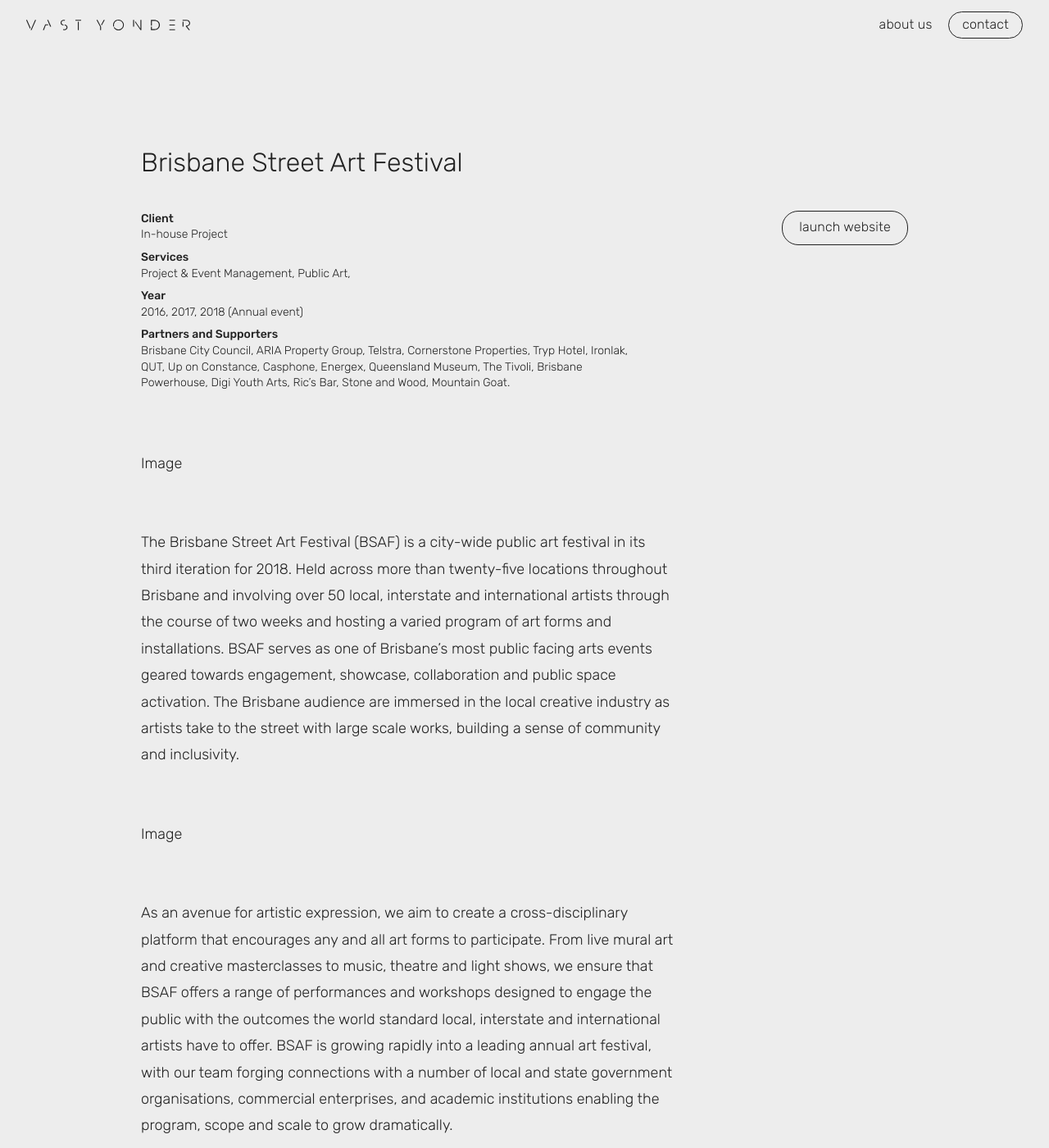
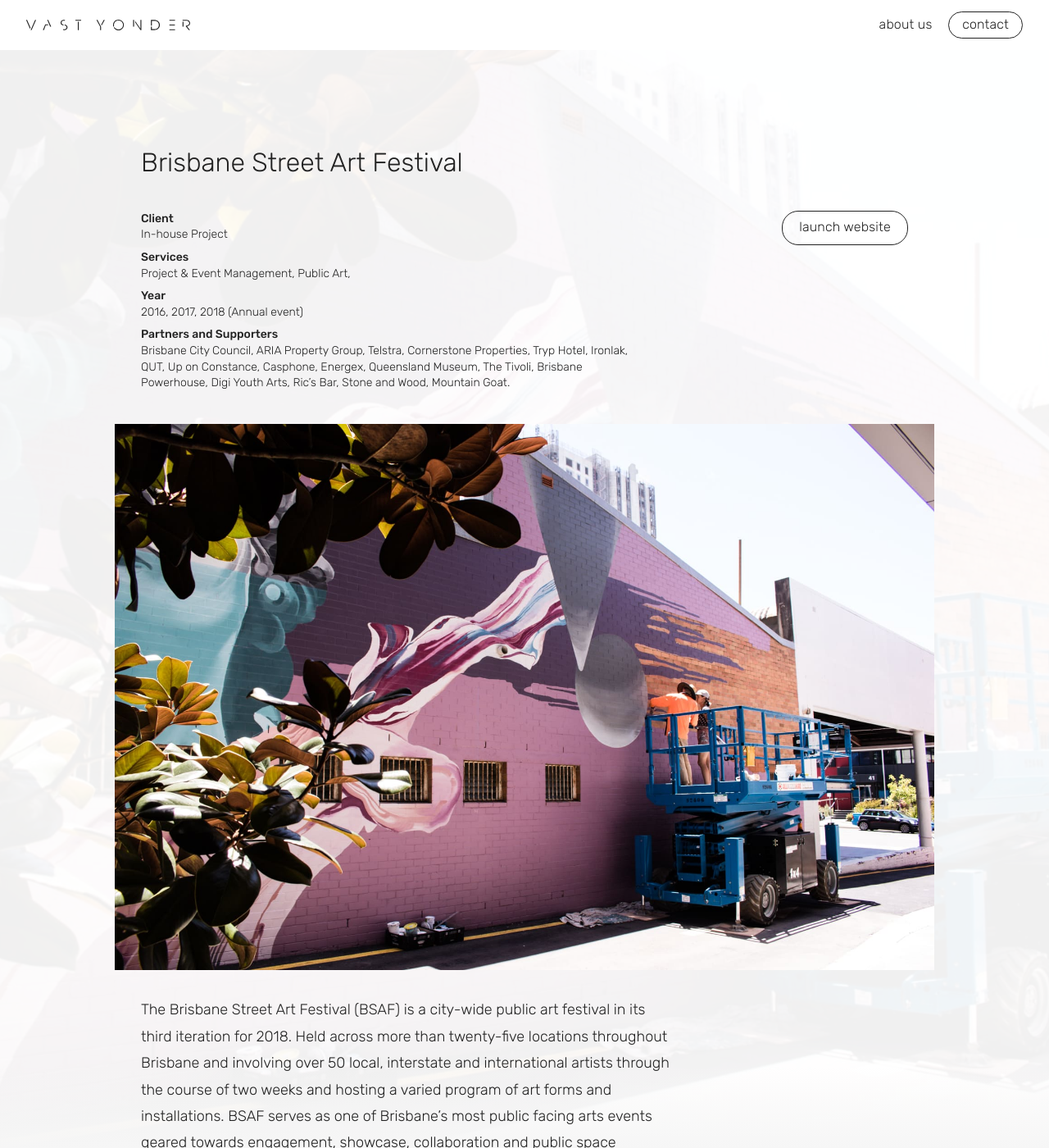
Before and after one commit to LincolnSavage/lincolnsavage.github.io, a Jekyll site: the page built from _projects/bsaf.md, in a window 1280 px wide and 1400 px high. Shown: the whole window at 82% size. Built offline with Jekyll 4.4.1, drawn with Linux system fonts in a browser that asks for light colours.

Commit message:
Background Images

```diff
--- a/_layouts/project.html
+++ b/_layouts/project.html
@@ -10,6 +10,7 @@
  <a class="nav__about" href="#">about us</a>
  <a class="button" href="#">contact</a>
 </nav>
+<div class="project-page__background-image"></div>
 <div class="max-width">
   <section class="info">
    <h1>{{ page.title }}</h1>
--- a/_projects/bsaf.md
+++ b/_projects/bsaf.md
@@ -15,7 +15,7 @@
 website: http://www.bsafest.com.au
 ---
 
-Image
+<figure><img class="full-width lazyload" data-src="/projects/bsaf/cover.jpg" alt="First Image" /></figure>
 
 The Brisbane Street Art Festival (BSAF) is a city-wide public art festival in its third iteration for 2018. Held across more than twenty-five locations throughout Brisbane and involving over 50 local, interstate and international artists through the course of two weeks and hosting a varied program of art forms and installations. BSAF serves as one of Brisbane’s most public facing arts events geared towards engagement, showcase, collaboration and public space activation. The Brisbane audience are immersed in the local creative industry as artists take to the street with large scale works, building a sense of community and inclusivity.
 
--- a/_scss/base/variables.scss
+++ b/_scss/base/variables.scss
@@ -12,7 +12,7 @@
 
 $primary-colour: #222;
 $accent-colour: #70ADFF;
-$background-colour: #EDEDED;
+$background-colour: #F6F6F6;
 $hover-colour: #70ADFF;
 
 $padding-mobile: 16px;
--- a/_scss/module.scss
+++ b/_scss/module.scss
@@ -46,7 +46,7 @@
   position: fixed;
   top: 0;
   text-align: right;
-  background-color: $background-colour;
+  background-color: #FFFFFF;
   z-index: 10;
   @include for-phone-landscape-up {
     padding: 14px $padding-tablet 14px $padding-tablet;
@@ -147,7 +147,7 @@
   animation-iteration-count: infinite;
   y: 9px;
   opacity: 1;
-  //transform: translateZ(0); //Performance Hack
+  transform: translateZ(0); //Performance Hack
   transform-origin: 9px 17px;
   will-change: transform;
 }
--- a/css/main.css
+++ b/css/main.css
@@ -409,7 +409,7 @@
 html {
   min-height: 100%;
   min-width: 100%;
-  background-color: #EDEDED;
+  background-color: #F6F6F6;
   scroll-behavior: smooth; }
 
 /*border box model*/
@@ -474,6 +474,88 @@
 .cf:after {
   clear: both; }
 
+.welcome__background-image {
+  content: "";
+  display: block;
+  position: absolute;
+  top: 0;
+  bottom: 0;
+  left: 0;
+  right: 0;
+  background-image: url("/img/mobile-cover.jpg");
+  overflow: hidden;
+  background-position: center;
+  background-size: cover;
+  -webkit-filter: contrast(60%) grayscale(100%);
+          filter: contrast(60%) grayscale(100%);
+  z-index: -98; }
+  @media (min-width: 600px) {
+    .welcome__background-image {
+      background-image: url("/img/cover.jpg");
+      -webkit-filter: contrast(20%) grayscale(100%) brightness(80%);
+              filter: contrast(20%) grayscale(100%) brightness(80%); } }
+  @media (orientation: portrait) {
+    .welcome__background-image {
+      background-image: url("/img/mobile-cover.jpg");
+      -webkit-filter: contrast(60%) grayscale(100%);
+              filter: contrast(60%) grayscale(100%);
+      background-position: top; } }
+  @media (orientation: landscape) {
+    .welcome__background-image {
+      background-image: url("/img/cover.jpg");
+      -webkit-filter: contrast(20%) grayscale(100%) brightness(80%);
+              filter: contrast(20%) grayscale(100%) brightness(80%); } }
+
+.welcome__background-image::after {
+  background-color: #000;
+  opacity: 0.4;
+  content: "";
+  display: block;
+  position: absolute;
+  top: 0;
+  bottom: 0;
+  left: 0;
+  right: 0; }
+
+.project-page__background-image {
+  content: "";
+  display: none;
+  position: absolute;
+  top: 0;
+  bottom: 0;
+  left: 0;
+  right: 0;
+  background-image: url("/projects/bsaf/cover.jpg");
+  background-position: center;
+  background-size: cover;
+  overflow: hidden;
+  z-index: -98; }
+  @media (min-width: 1200px) {
+    .project-page__background-image {
+      display: block; } }
+
+.project-page__background-image::before {
+  background-color: #fff;
+  opacity: .94;
+  content: "";
+  display: block;
+  position: absolute;
+  top: 0;
+  bottom: 0;
+  left: 0;
+  right: 0; }
+
+.project-page__background-image::after {
+  background: linear-gradient(rgba(246, 246, 246, 0), #f6f6f6);
+  opacity: 1;
+  content: "";
+  display: block;
+  position: absolute;
+  height: 100px;
+  bottom: 0;
+  left: 0;
+  right: 0; }
+
 .welcome {
   min-height: 100vh;
   display: -ms-flexbox;
@@ -490,6 +572,9 @@
   @media (min-width: 400px) {
     .welcome__items {
       max-width: 500px; } }
+
+.projects {
+  background-color: #fff; }
 
 .project {
   height: 300px;
@@ -530,7 +615,7 @@
 }
 */
 footer {
-  background-color: #606060;
+  background-color: #222;
   text-align: center;
   padding: 60px 16px; }
   @media (min-width: 400px) {
@@ -593,7 +678,7 @@
   position: fixed;
   top: 0;
   text-align: right;
-  background-color: #EDEDED;
+  background-color: #FFFFFF;
   z-index: 10; }
   @media (min-width: 400px) {
     nav {
@@ -673,6 +758,8 @@
           animation-iteration-count: infinite;
   y: 9px;
   opacity: 1;
+  -webkit-transform: translateZ(0);
+          transform: translateZ(0);
   -webkit-transform-origin: 9px 17px;
           transform-origin: 9px 17px;
   will-change: transform; }
--- a/index.html
+++ b/index.html
@@ -25,12 +25,13 @@
               <a class="button button--big" href="/about">get in touch</a>
           </div>
       </div>
-      <div class="video-background">
+      <div class="welcome__background-image"></div>
+      <!--<div class="video-background">
         <div class="video-foreground">
           <div id="player"></div>
         </div>
       <div class="video-overlay" id="video-overlay"></div>
-          </div>
+          </div>-->
       <a href="#projects">
           <svg class="mouse" width="22" height="34" viewBox="0 0 22 34">
               <g fill="none" fill-rule="evenodd">
```
Also changed, not shown: _scss/layout.scss (+93 -1 lines), img/cover.jpg (added), img/mobile-cover.jpg (added), 1 other file.
